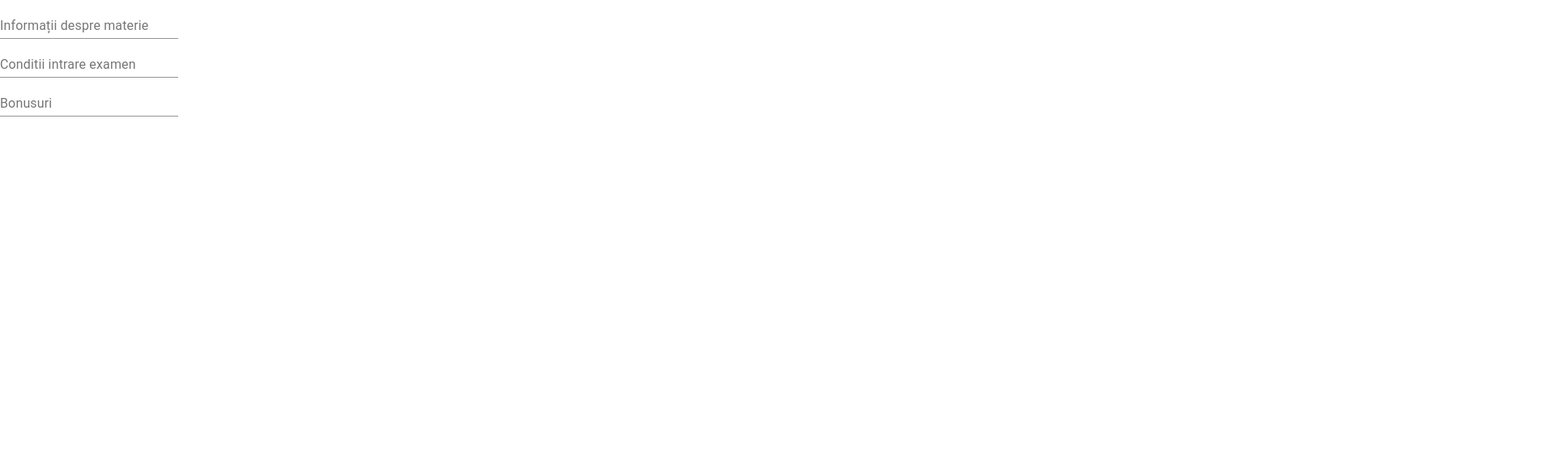
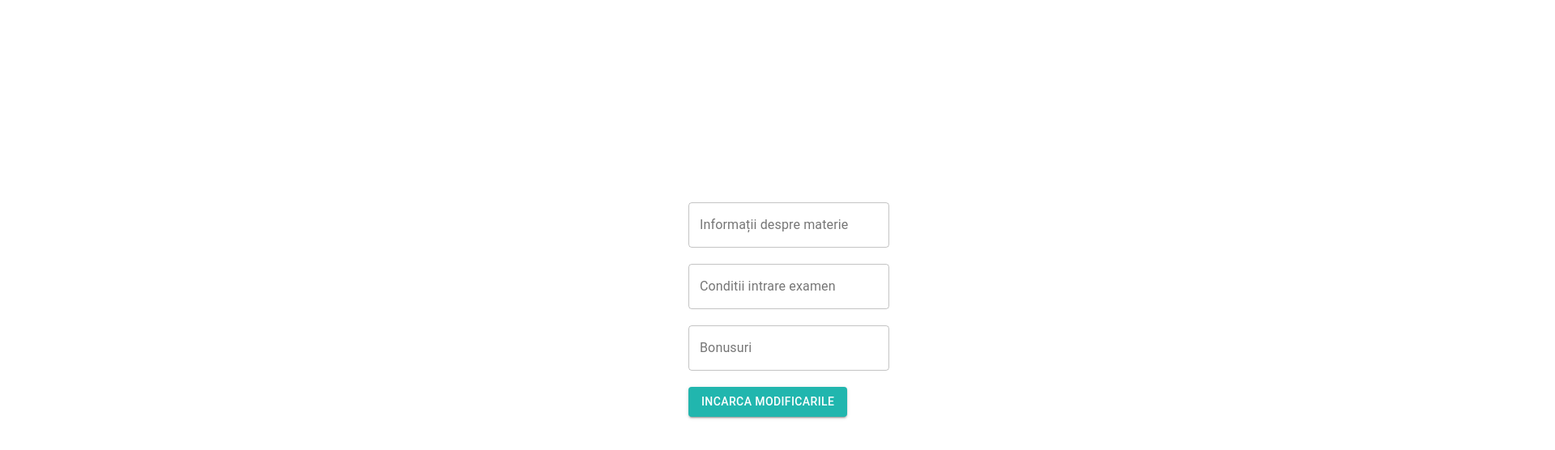
Before and after one commit to projectmps2/frontend, a React (Create React App) app: page / in a window 1280 px wide. Both pictures are taken after a click on the button "CONFIGURARE MATERIE". Shown: the top 556 px of the page at 81% size, 1920 px wide, since content can reach past the window. Built offline with nearby package versions, Linux system fonts and the light colour scheme.

Commit message:
Configuration making post request

```diff
--- /dev/null
+++ b/src/Configuration.css
@@ -0,0 +1,5 @@
+.form-center {
+    position: relative;
+    left: 850px;
+    top: 250px;
+}
--- a/src/Configuration.js
+++ b/src/Configuration.js
@@ -1,34 +1,72 @@
 import { TextField } from '@material-ui/core';
 import React, {Component} from 'react';
+import { Button } from '@material-ui/core';
+import './Configuration.css';
 
 
 class Configuration extends Component {
     constructor() {
         super();
+        this.state = {
+            details: '',
+            minim: '',
+            bonus: ''
+        };
     }
 
     async postData() {
-        try {
+        // try {
+        //     let result = await fetch('', {
+        //         method: 'POST',
+        //         mode: 'no-cors',
+        //         headers: {
+        //             'Accept': 'application/json',
+        //             'Content-type': 'application/json',
+        //         },
+        //         body: JSON.stringify({
 
-            let result = await fetch('', {
-                method: 'post',
-                mode: 'no-cors'
-            });
+        //         })
+        //     });
 
-        } catch(e) {
-            console.log(e)
-        }
+        //     console.log(result)
+
+        // } catch(e) {
+        //     console.log(e)
+        // }
+        console.log('hello ' + this.state.details + ' ' + this.state.minim + " " + this.state.bonus)
+
+        this.setState({details: ''});
+        this.setState({minim: ''});
+        this.setState({bonus: ''});
     }
+
+    updateDetails(event) {
+        this.setState({details: event.target.value});
+    }
+
+    updateMin(event) {
+        this.setState({minim: event.target.value});
+    }
+
+    updateBonus(event) {
+        this.setState({bonus: event.target.value});
+    }
+
 
     render() {
         return (
-            <>
-            <TextField id="standard-basic" label="Informații despre materie" variant="standard"> </TextField>
+            <form onSubmit={this.handleSubmit} autoComplete='off' className='form-center'>
+            <TextField id="standard-basic" label="Informații despre materie" variant="outlined" value={this.state.details} onChange={this.updateDetails.bind(this)}/>
             <br />
-            <TextField id="standard-basic" label="Conditii intrare examen" variant="standard"> </TextField>
             <br />
-            <TextField id="standard-basic" label="Bonusuri" variant="standard"> </TextField>
-            </>
+            <TextField id="standard-basic" label="Conditii intrare examen" variant="outlined" value={this.state.minim} onChange={this.updateMin.bind(this)}> </TextField>
+            <br />
+            <br />
+            <TextField id="standard-basic" label="Bonusuri" variant="outlined" value={this.state.bonus} onChange={this.updateBonus.bind(this)}> </TextField>
+            <br />
+            <br />
+            <Button style = {{backgroundColor: '#21b6ae', color: 'white'}} variant='contained' color='primary' type="button" onClick={() => this.postData()}> Incarca modificarile </ Button>
+            </ form>
         );
     }
 }
--- a/src/HomeProfessor.js
+++ b/src/HomeProfessor.js
@@ -16,7 +16,7 @@ class HomeProfessor extends Component {
     }
 
     render() {
-        if (this.state.menuSelector == 11) {
+        if (this.state.menuSelector === 11) {
             return(< Configuration />);
         }
         return(
--- a/src/Status.css
+++ b/src/Status.css
@@ -7,7 +7,3 @@
     padding: 200px;
     border: 200x;
 }
-
-.page-color {
-
-}
```
